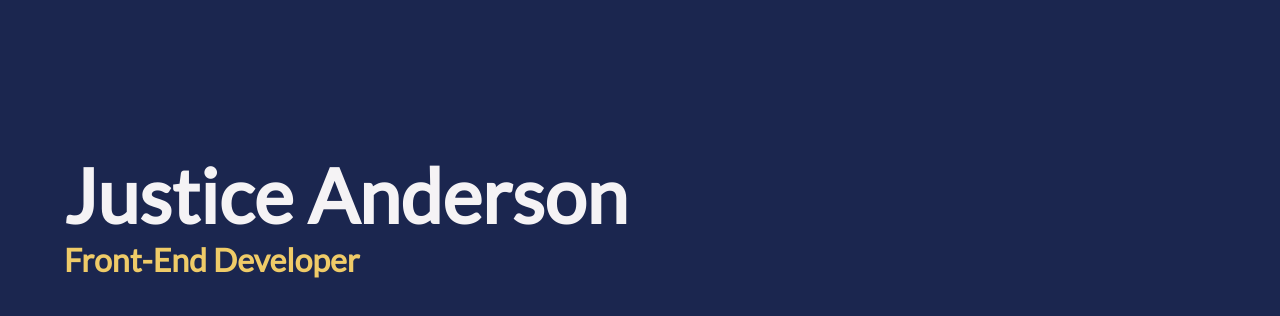
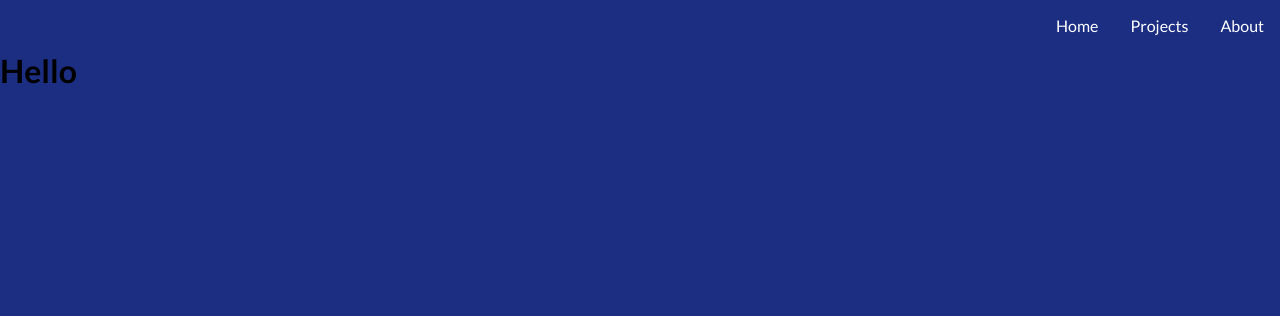
Before and after one commit to jdanderson01/portfolio, a plain HTML site: page index.html in a window 1280 px wide. Drawn offline with Linux system fonts and the light colour scheme.

Commit message:
Update
Added coloring and changed text in the button

```diff
--- /dev/null
+++ b/assets/styles.css
@@ -0,0 +1,46 @@
+/* import lato font from googlefonts */
+@import url("https://fonts.googleapis.com/css2?family=Lato:ital,wght@0,100;0,300;0,400;0,700;0,900;1,100;1,300;1,400;1,700;1,900&display=swap");
+
+/* using font-family for page */
+* {
+  margin: 0;
+  padding: 0;
+  box-sizing: border-box;
+  font-family: "Lato", sans-serif;
+  background-color: #1b2e81;
+}
+
+.top-navigation {
+  display: flex;
+  position: relative;
+  justify-content: space-between;
+  align-items: center;
+  background-color: #1b2e81;
+  color: white;
+}
+
+.navbar-links {
+  height: 100%;
+}
+
+.navbar-links ul {
+  display: flex;
+  margin: 0;
+  padding: 0;
+}
+
+.navbar-links li {
+  list-style: none;
+}
+
+.navbar-links li a {
+  display: block;
+  text-decoration: none;
+  color: white;
+  padding: 1rem;
+}
+
+.navbar-links li:hover {
+  border-radius: 10px 10px 15px 15px;
+  background-color: #62787f;
+}
--- a/index.html
+++ b/index.html
@@ -1,8 +1,4 @@
 <!DOCTYPE html>
-<!--[if lt IE 7]>      <html class="no-js lt-ie9 lt-ie8 lt-ie7"> <![endif]-->
-<!--[if IE 7]>         <html class="no-js lt-ie9 lt-ie8"> <![endif]-->
-<!--[if IE 8]>         <html class="no-js lt-ie9"> <![endif]-->
-<!--[if gt IE 8]>      <html class="no-js"> <!--<![endif]-->
 <html>
   <head>
     <meta charset="utf-8" />
@@ -10,13 +6,27 @@
     <title>Portfolio</title>
     <meta name="description" content="" />
     <meta name="viewport" content="width=device-width, initial-scale=1" />
-    <link rel="stylesheet" href="styles.css" />
+    <link rel="stylesheet" href="assets/styles.css" />
   </head>
   <body>
-    <h1>
-      <span class="top-span">Justice Anderson</span>
-      <span class="bottom-span">Front-End Developer</span>
-    </h1>
-    <script src="script.js" async defer></script>
+    <section class="top-section">
+      <nav class="top-navigation">
+        <a href="#" class="toggle-button">
+          <span class="bar"></span>
+          <span class="bar"></span>
+          <span class="bar"></span>
+        </a>
+
+        <div class="navbar-links">
+          <ul>
+            <li><a href="#">Home</a></li>
+            <li><a href="#">Projects</a></li>
+            <li><a href="#">About</a></li>
+          </ul>
+        </div>
+      </nav>
+    </section>
+    <h1>Hello</h1>
+    <script src="app.js" async defer></script>
   </body>
 </html>
--- a/styles.css
+++ /dev/null
@@ -1,27 +0,0 @@
-@import url("https://fonts.googleapis.com/css2?family=Lato&display=swap");
-
-* {
-  margin: 0;
-  padding: 0;
-  box-sizing: border-box;
-  font-family: "Lato", sans-serif;
-  background-color: #1b264f;
-}
-
-h1 {
-  margin-top: 150px;
-  margin-left: 5%;
-}
-
-span {
-  display: block;
-}
-
-.top-span {
-  font-size: 75px;
-  color: #f5f3f5;
-}
-
-.bottom-span {
-  color: #efcb68;
-}
```
Also changed, not shown: app.js (added), script.js (deleted).
